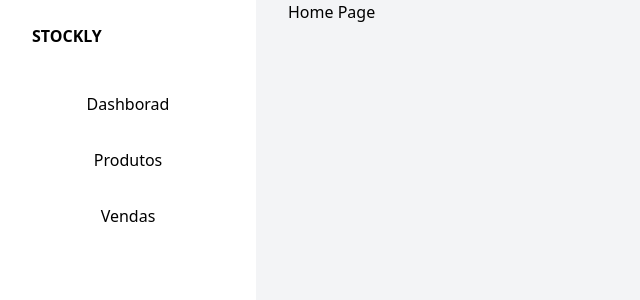
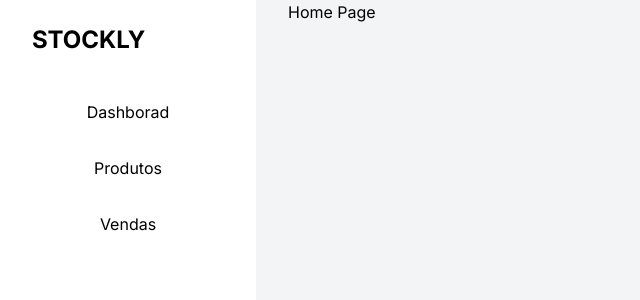
Before and after one commit to carlosEA28/stockly, a Next.js app: page / in a window 1280 px wide. Shown: the top 300 px of the page, without its empty margins (0-640 px from the left). Built offline with nearby package versions, Linux system fonts and the light colour scheme.

Commit message:
feat: add inter font

```diff
--- a/app/_components/sidebar.tsx
+++ b/app/_components/sidebar.tsx
@@ -1,9 +1,9 @@
 const Sidebar = () => {
   return (
-    <div className="w-64 bg-white h-screen">
+    <div className="h-screen w-64 bg-white">
       {/* IMAGE */}
       <div className="px-8 py-6">
-        <h1 className="font-bold size-6">STOCKLY</h1>
+        <h1 className="text-2xl font-bold">STOCKLY</h1>
       </div>
 
       {/* BOTOES */}
--- a/app/layout.tsx
+++ b/app/layout.tsx
@@ -1,16 +1,11 @@
 import type { Metadata } from "next";
-import { Geist, Geist_Mono } from "next/font/google";
+import { Inter } from "next/font/google";
 import "./globals.css";
 import Sidebar from "./_components/sidebar";
 
-const geistSans = Geist({
-  variable: "--font-geist-sans",
+const inter = Inter({
   subsets: ["latin"],
-});
-
-const geistMono = Geist_Mono({
-  variable: "--font-geist-mono",
-  subsets: ["latin"],
+  display: "auto",
 });
 
 export const metadata: Metadata = {
@@ -25,9 +20,7 @@ export default function RootLayout({
 }>) {
   return (
     <html lang="en">
-      <body
-        className={`${geistSans.variable} ${geistMono.variable} antialiased`}
-      >
+      <body className={`${inter.className}  antialiased`}>
         <div className="flex gap-8 h-full">
           <Sidebar />
           {children}
```
Also changed, not shown: package.json (+8 -6 lines), 2 other files (tests, documents, lock files or other folders).
